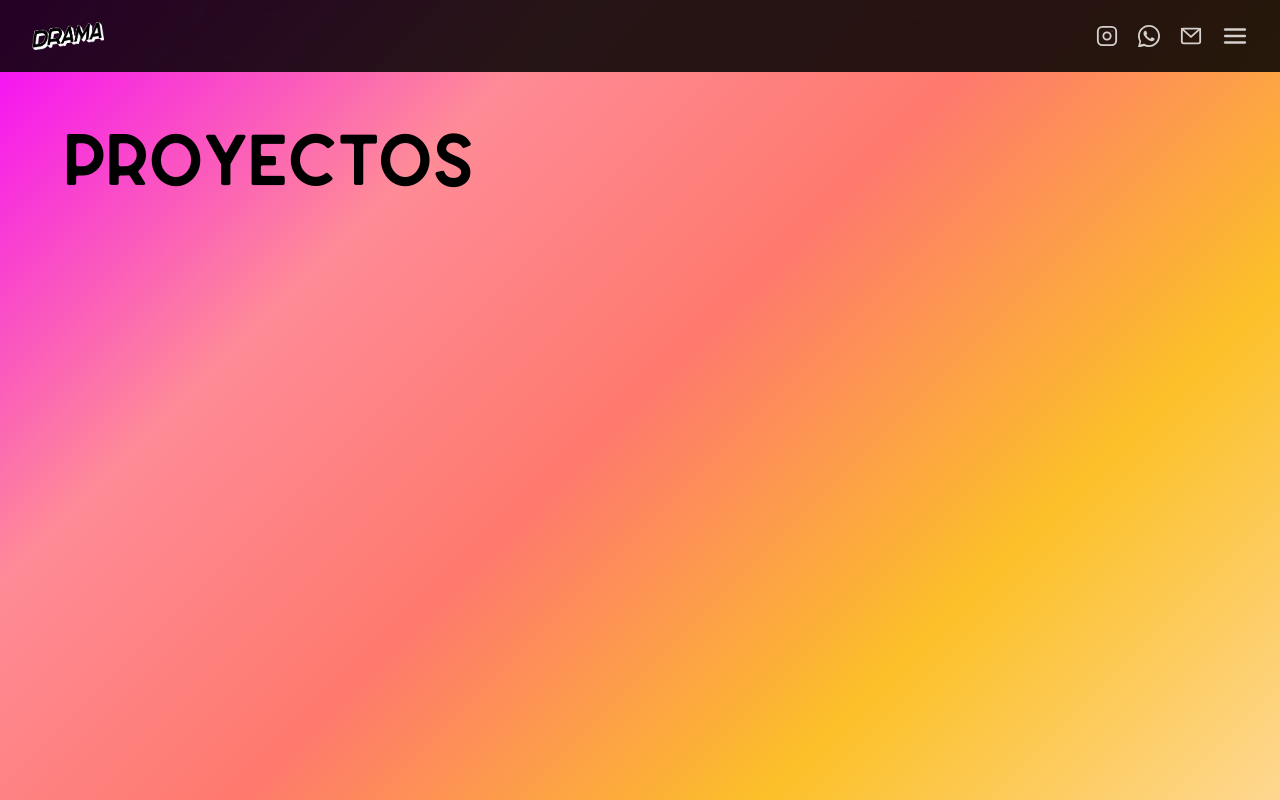
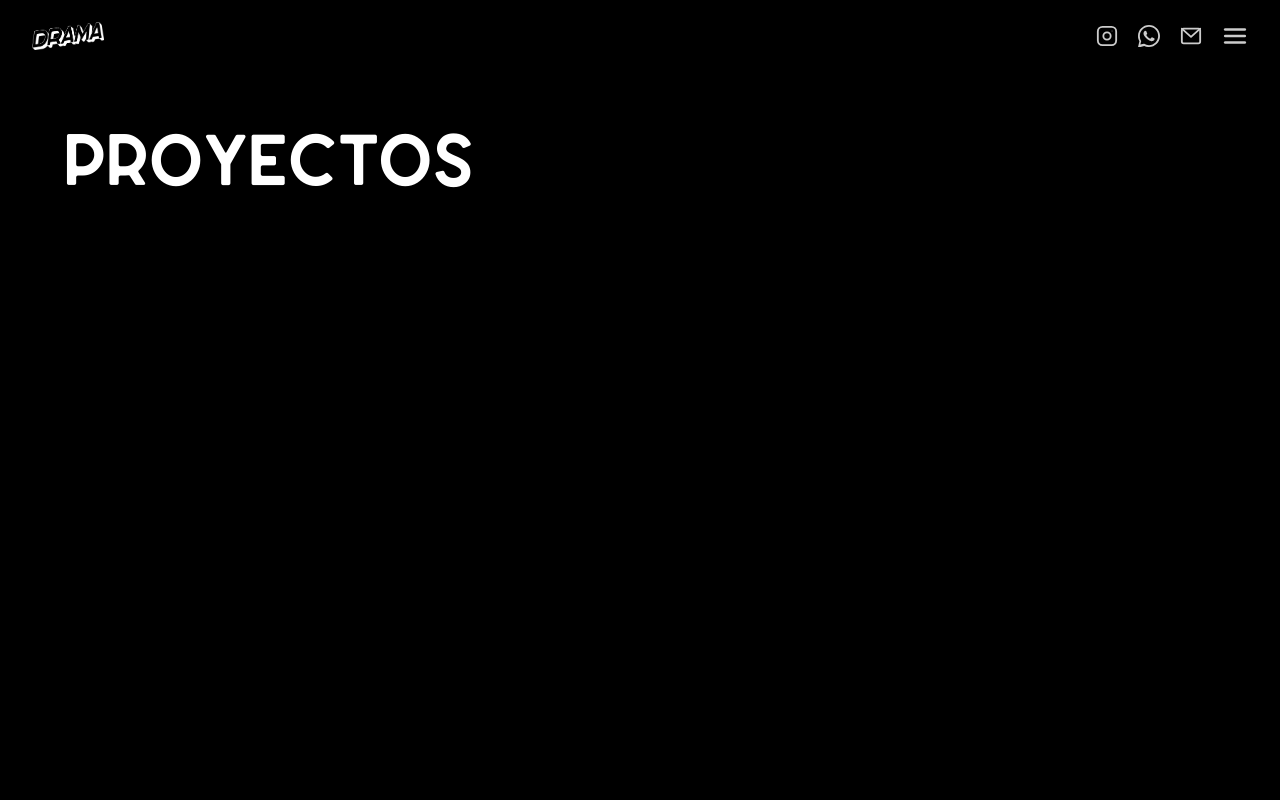
Before and after one commit to guidowain/drama-web, a Next.js app: page /proyectos in a window 1280 px wide. Shown: the top 800 px of the page. Built offline with nearby package versions, Linux system fonts and the light colour scheme.

Commit message:
auto deploy 2026-04-24 14:57:45

```diff
--- a/app/proyectos/page.tsx
+++ b/app/proyectos/page.tsx
@@ -55,11 +55,11 @@ function ProyectosContent() {
 
   return (
     <>
-      <main className="min-h-screen pt-16 md:pt-[72px]" style={{ background: 'linear-gradient(135deg, #F504FF 0%, #FE8B97 28%, #FE796D 50%, #FCC028 75%, #FED791 100%)' }}>
+      <main className="min-h-screen bg-black pt-16 md:pt-[72px]">
         {/* Page header */}
         <div className="px-5 md:px-10 pt-10 md:pt-14 pb-6">
           <div className="mx-auto w-full max-w-6xl">
-            <h1 className="text-black font-black uppercase text-5xl md:text-7xl leading-none">
+            <h1 className="text-white font-black uppercase text-5xl md:text-7xl leading-none">
               PROYECTOS
             </h1>
           </div>
--- a/components/ProjectCard.tsx
+++ b/components/ProjectCard.tsx
@@ -14,10 +14,11 @@ export default function ProjectCard({ project, onClick }: Props) {
       whileHover={{ scale: 1.02 }}
       transition={{ type: 'spring', stiffness: 300, damping: 20 }}
       onClick={() => onClick(project)}
-      className="cursor-pointer bg-white rounded-2xl p-3 shadow-md hover:shadow-xl transition-shadow"
+      className="cursor-pointer rounded-2xl bg-[linear-gradient(135deg,#F504FF_0%,#FE8B97_28%,#FE796D_50%,#FCC028_75%,#FED791_100%)] p-px shadow-md transition-shadow hover:shadow-[0_0_28px_rgba(245,4,255,0.15)]"
     >
+      <div className="rounded-[calc(1rem-1px)] bg-black p-3">
         {/* Cover image */}
-      <div className="relative aspect-square rounded-xl overflow-hidden bg-gray-100">
+        <div className="relative aspect-square rounded-xl overflow-hidden bg-zinc-950">
           {project.coverImage ? (
             // eslint-disable-next-line @next/next/no-img-element
             <img
@@ -33,13 +34,17 @@ export default function ProjectCard({ project, onClick }: Props) {
         {/* Info */}
         <div className="mt-3 px-1 pb-1 flex items-center justify-between gap-2">
           <div className="flex flex-wrap gap-1.5">
-          {project.tags.slice(0, 3).map((tag) => (
-            <span key={tag} className="tag-gradient">
+            {project.tags.map((tag) => (
+              <span
+                key={tag}
+                className="border border-transparent bg-[linear-gradient(#000,#000)_padding-box,var(--gradient)_border-box] text-white text-[0.6rem] md:text-[0.65rem] font-semibold uppercase tracking-[0.04em] px-2.5 py-[2px] rounded-full inline-block"
+              >
                 {tag}
               </span>
             ))}
           </div>
-        <span className="text-black/40 text-xs font-medium shrink-0">{project.year}</span>
+          <span className="text-white/40 text-xs font-medium shrink-0">{project.year}</span>
+        </div>
       </div>
     </motion.article>
   )
```
Lines whose indentation alone changed are shown as unchanged.
